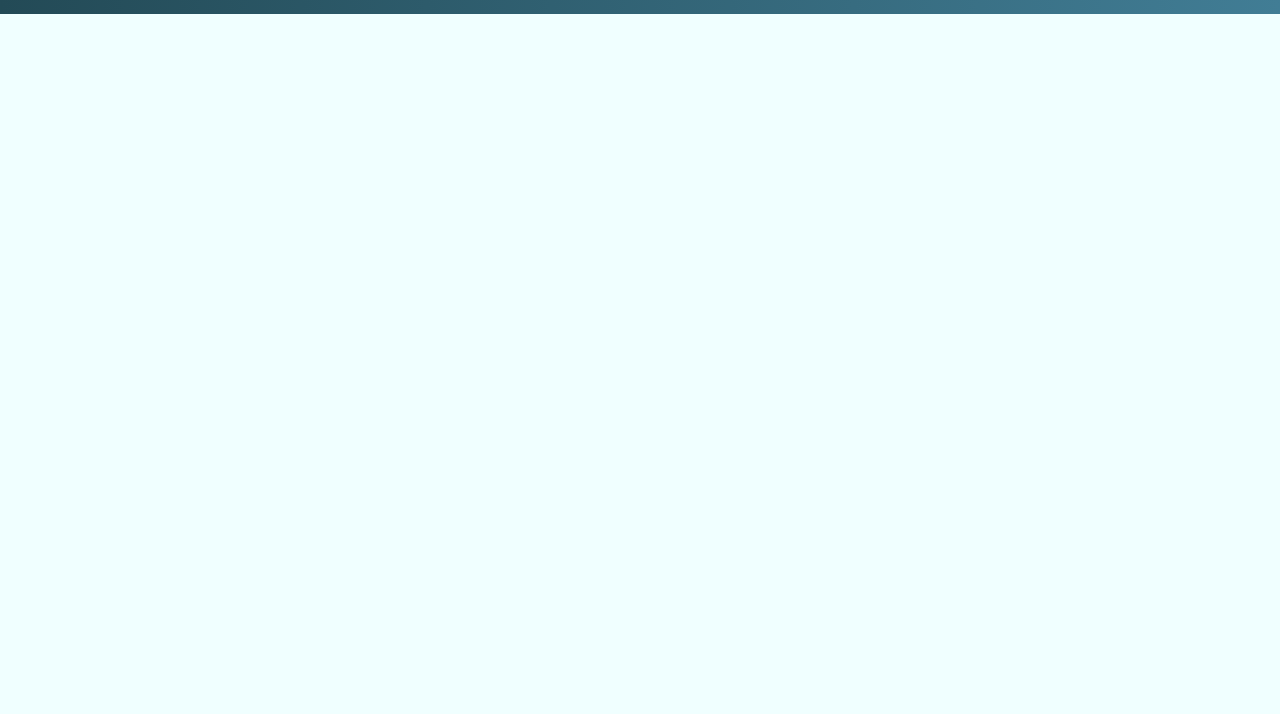
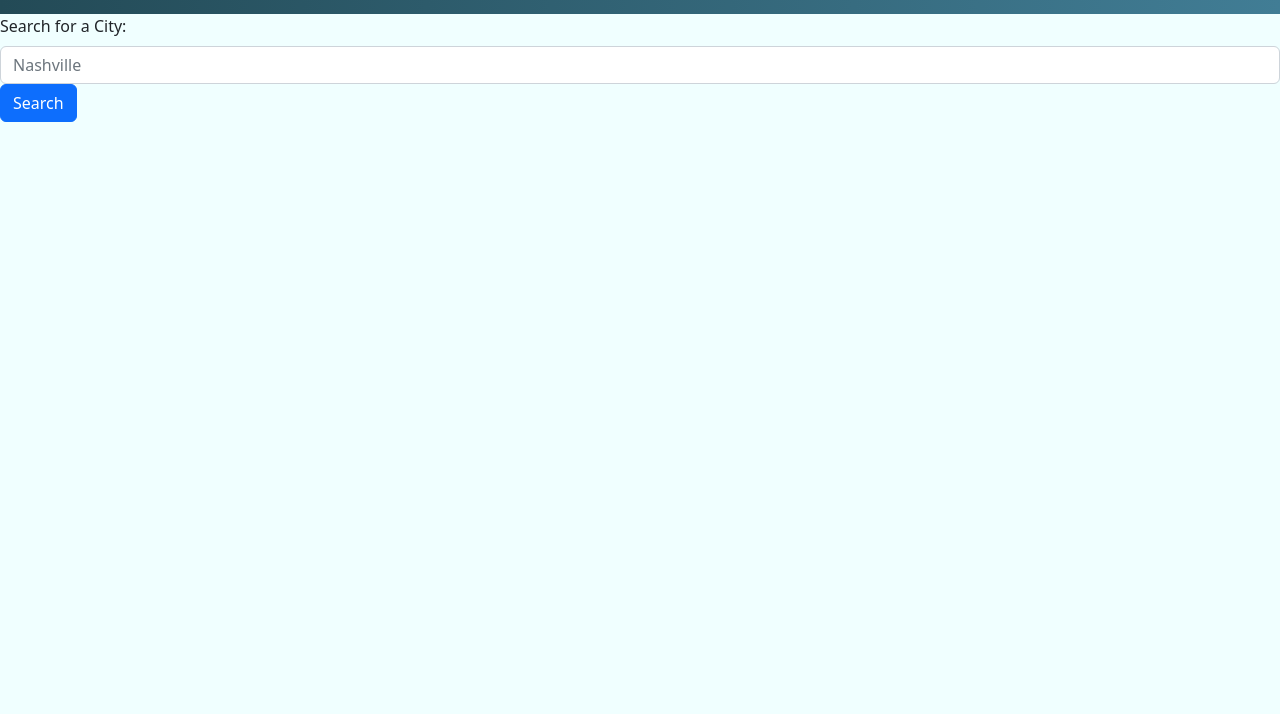
Before and after one commit to hoganrsherrow/open-weather, a plain HTML site: page index.html in a window 1280 px wide. Shown: the part 86-800 px from the top of the page. Drawn offline with nearby package versions, Linux system fonts and the light colour scheme.

Commit message:
created Search for a city and forecast sections along with inputs and labels

```diff
--- a/assets/css/style.css
+++ b/assets/css/style.css
@@ -30,3 +30,25 @@ header h1 {
     display: inline-block;
 }
 /* Header End */
+
+/* Search for a City Styling */
+.search-for-a-city {
+    flex-grow: 1;
+
+}
+.search-for-a-city label, .search-for-a-city input {
+    flex-basis: 1;
+}
+
+
+
+/* Search for a City End */
+
+/* Forecast Styling */
+.forecast-container{
+    flex-basis: 3;
+}
+
+
+
+/* Forecast End */
--- a/assets/js/script.js
+++ b/assets/js/script.js
@@ -1,4 +1,3 @@
-console.log("JS is working.");
 // API key from account with Open Weather
 var apiKey = "bb7c4152bdea4e092599aeb298e2c4ef";
 // API fetch to obtain current weather conditions from Open Weather
@@ -14,6 +13,31 @@ function callCurrentForecast() {
             }
         });
 };
+
+// Generate Search for a City section
+function createSearchForACityEl() {
+    $("main").append(`<section class="search-for-a-city"></section`);
+
+    createCitySearchInputEl();
+    createSearchBtnEl();
+};
+
+// Generate city search input
+function createCitySearchInputEl() {
+    $(".search-for-a-city").append(`<label for="city-input" class="form-label">Search for a City:</label><input type="text" class="form-control" id="city-input" placeholder="Nashville">`);
+};
+
+// Generate Search Button
+function createSearchBtnEl() {
+    $(".search-for-a-city").append(`<button type="button" class="btn btn-primary">Search</button>`);
+};
+
+// Generate forecast section
+function createForecastEl() {
+    $("main").append(`<section class="forecast-container d-flex"></section>`);
+    console.log("Forecast section appended");
+}
+
 // API fetch to obtain future forecasts. Limits requests to 5 days
 // fetch(`https://api.openweathermap.org/data/2.5/forecast/daily?lat=36.174465&lon=-86.767960&appid=${apiKey}&cnt=5&units=imperial`)
 //     .then( (response) => {
@@ -30,4 +54,6 @@ function callCurrentForecast() {
 
 $(document).ready(() => {
     console.log("The document is ready!");
+    createSearchForACityEl();
+    createForecastEl();
 });
--- a/index.html
+++ b/index.html
@@ -16,7 +16,7 @@
     <header class="d-flex justify-content-center align-items-center">
         <h1>Hogan's Weather Dashboard</h1>
     </header>
-
+    <main class="d-flex justify-content-center"></main>
     <script src="https://ajax.googleapis.com/ajax/libs/jquery/3.6.0/jquery.min.js"></script>
     <script src="./assets/js/script.js"></script>
 </body>
```
